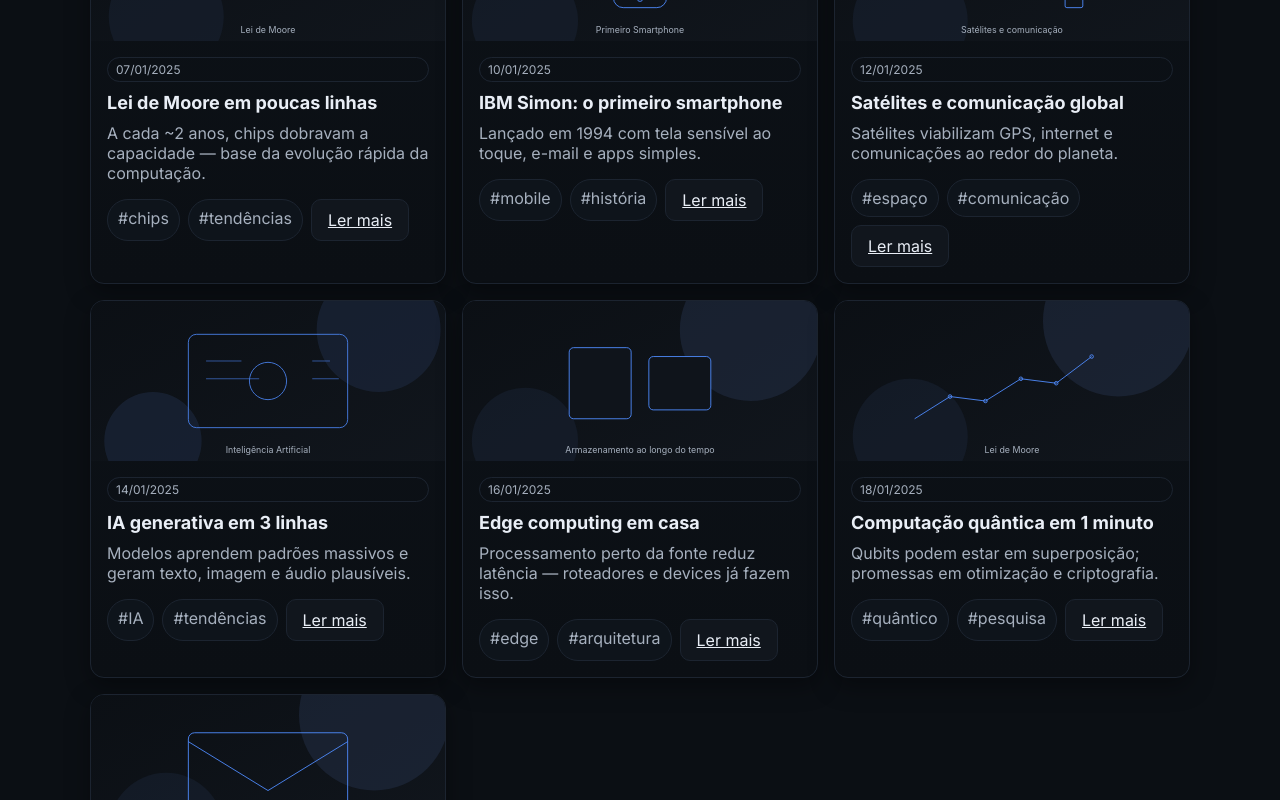
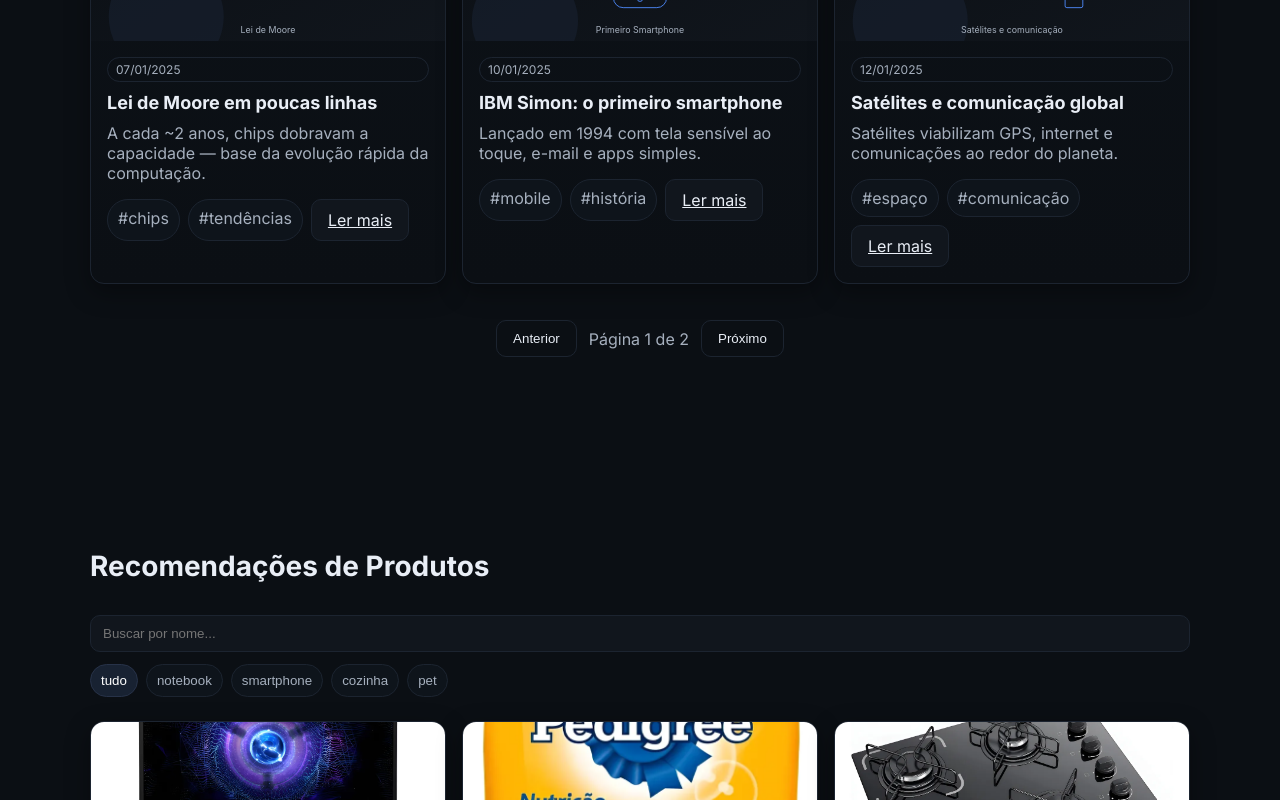
Before and after one commit to Alex95221/tech-curiosidades, a React (Vite) app: page /#/ in a window 1280 px wide. Shown: the part 2004-2804 px from the top of the page. Built offline with nearby package versions, Linux system fonts and the light colour scheme.

Commit message:
feat(posts): paginação (6 por página) com navegação e indicador

```diff
--- a/src/components/Posts.jsx
+++ b/src/components/Posts.jsx
@@ -1,4 +1,4 @@
-import React from 'react'
+import React, { useMemo, useState, useEffect } from 'react'
 import { Link } from 'react-router-dom'
 import { POSTS } from '../data/posts'
 
@@ -13,11 +13,27 @@
 }
 
 export default function Posts() {
+  const [page, setPage] = useState(1)
+  const perPage = 6
+  const totalPages = Math.max(1, Math.ceil(POSTS.length / perPage))
+
+  useEffect(() => {
+    if (page > totalPages) setPage(totalPages)
+  }, [totalPages, page])
+
+  const items = useMemo(() => {
+    const start = (page - 1) * perPage
+    return POSTS.slice(start, start + perPage)
+  }, [page])
+
+  const next = () => setPage((p) => Math.min(totalPages, p + 1))
+  const prev = () => setPage((p) => Math.max(1, p - 1))
+
   return (
     <div className="container section__inner">
       <h2 className="section__title">Posts recentes</h2>
       <div className="grid grid--cards">
-        {POSTS.map((p) => (
+        {items.map((p) => (
           <article key={p.id} className="card">
             {resolveImage(p.img) && (
               <img src={resolveImage(p.img)} alt={p.title} className="card__img" />
@@ -36,6 +52,11 @@
           </article>
         ))}
       </div>
+      <div style={{ display: 'flex', alignItems: 'center', gap: 12, justifyContent: 'center', marginTop: 12 }}>
+        <button className="button" onClick={prev} disabled={page === 1}>Anterior</button>
+        <span className="muted">Página {page} de {totalPages}</span>
+        <button className="button" onClick={next} disabled={page === totalPages}>Próximo</button>
+      </div>
     </div>
   )
 }
```
